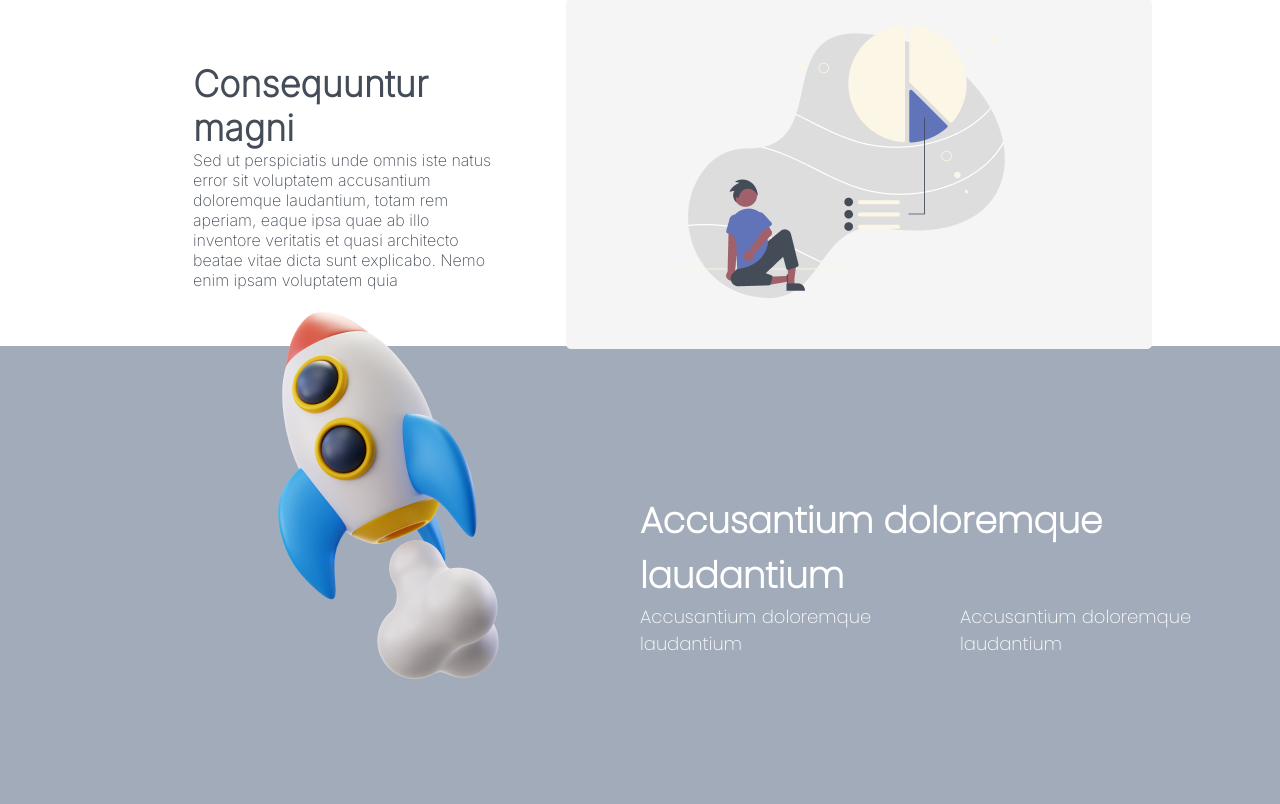
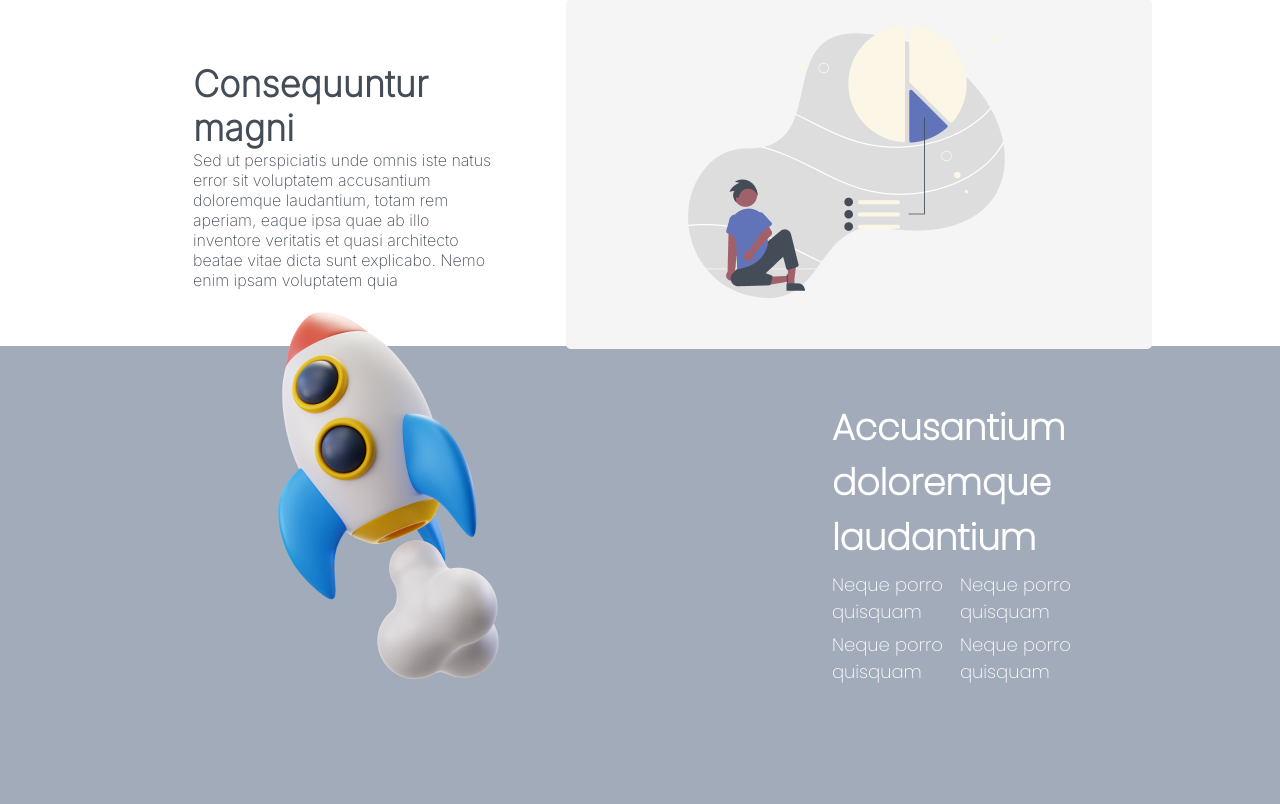
Before and after one commit to Swayamsvk/sur-sparrow-task, a PHP site: page / in a window 1280 px wide. Shown: the part 4616-5420 px from the top of the page. Run offline with PHP 8.4, Linux system fonts and the light colour scheme.

Commit message:
main page completed

```diff
--- a/css/style.css
+++ b/css/style.css
@@ -447,6 +447,7 @@ footer {
   display: flex;
   flex-direction: column;
   justify-content: flex-start;
+  align-items: flex-start;
 }
 
 .footer-image {
@@ -461,6 +462,17 @@ footer {
   justify-content: flex-start;
   color: white;
   margin: auto;
+  width: 40%;
+}
+
+.secondHalf-footer-big-text {
+  display: flex;
+  justify-content: center;
+  flex-direction: column;
+  align-items: center;
+  width: 50%;
+  margin-left: 30%;
+  margin-top: -10%;
 }
 
 .firstHalf-sub-footer {
@@ -472,7 +484,8 @@ footer {
 
 .secondHalf-sub-footer {
   display: flex;
-  justify-content: flex-end;
+  justify-content: center;
+  flex-direction: column;
   align-items: center;
   width: 50%;
 }
@@ -487,6 +500,7 @@ footer {
   font-size: 18px;
   font-weight: 400;
   font-family: "Poppins", sans-serif;
+  margin-top: 5%;
 }
 
 .text-color-sub-footer {
--- a/index.html
+++ b/index.html
@@ -1,5 +1,6 @@
 <!DOCTYPE html>
 <html lang="en">
+
 <head>
   <meta charset="UTF-8">
   <meta http-equiv="X-UA-Compatible" content="IE=edge">
@@ -17,6 +18,7 @@
   <link href="https://fonts.googleapis.com/css2?family=Inter:wght@200&display=swap" rel="stylesheet">
 
 </head>
+
 <body>
   <nav class="navbar background">
     <div class="nav-list">
@@ -28,7 +30,9 @@
       <li><a href="#features">Features</a></li>
       <li><a href="#usecases">Use Cases</a></li>
       <li><a href="#pricing">Pricing</a></li>
-            <li><div class="nav-button">SignUp</div></li>
+      <li>
+        <div class="nav-button">SignUp</div>
+      </li>
     </ul>
 
 
@@ -84,12 +88,14 @@
     </div>
     <div class="box-sub-sec-two-one">
       <p class="text-big-sub-sec-two-one text-color-sub-sec-two-one">Ut enim ad minima</p>
-            <p class="text-small-sub-sec text-color-sub-sec-two-one">At vero eos et accusamus et iusto odio dignissimos ducimus qui blanditiis</p>
+      <p class="text-small-sub-sec text-color-sub-sec-two-one">At vero eos et accusamus et iusto odio dignissimos
+        ducimus qui blanditiis</p>
     </div>
     <div class="box-sub-sec-two-two">
       <div class="firstHalf-sub-sec-two-two">
         <p class="text-big-sub-sec-two-two text-color-sub-sec-two-one">dolores eos qui ratione</p>
-            <p class="text-small-sub-sec-two-two text-color-sub-sec-two-one">Sed ut perspiciatis unde omnis iste natus error sit voluptatem</p>
+        <p class="text-small-sub-sec-two-two text-color-sub-sec-two-one">Sed ut perspiciatis unde omnis iste natus error
+          sit voluptatem</p>
       </div>
       <div class="div-sub-sec-two-two">
         <span class="divider-sub-sec-two-two"></span>
@@ -97,14 +103,16 @@
 
       <div class="secondHalf-sub-sec-two-two">
         <p class="text-big-sub-sec-two-two text-color-sub-sec-two-one">dolores eos qui ratione</p>
-            <p class="text-small-sub-sec-two-two text-color-sub-sec-two-one">Sed ut perspiciatis unde omnis iste natus error sit voluptatem</p>
+        <p class="text-small-sub-sec-two-two text-color-sub-sec-two-one">Sed ut perspiciatis unde omnis iste natus error
+          sit voluptatem</p>
       </div>
       <div class="div-sub-sec-two-two">
         <span class="divider-sub-sec-two-two"></span>
       </div>
       <div class="thirdHalf-sub-sec-two-two">
         <p class="text-big-sub-sec-two-two text-color-sub-sec-two-one">dolores eos qui ratione</p>
-            <p class="text-small-sub-sec-two-two text-color-sub-sec-two-one">Sed ut perspiciatis unde omnis iste natus error sit voluptatem</p>
+        <p class="text-small-sub-sec-two-two text-color-sub-sec-two-one">Sed ut perspiciatis unde omnis iste natus error
+          sit voluptatem</p>
       </div>
     </div>
   </section>
@@ -125,7 +133,8 @@
       </div>
       <div class="secondHalf-sec-three">
         <p class="text-big-sec-three">EVOLVE. EXPLORE.</p>
-            <p class="text-small-sec-three">All the pods you hold dear, find them here first. From chart toppers to newly discovered gems.</p>
+        <p class="text-small-sec-three">All the pods you hold dear, find them here first. From chart toppers to newly
+          discovered gems.</p>
         <div class="button-sec-three">Listen Now</div>
       </div>
     </div>
@@ -136,12 +145,15 @@
   <section class="fifthSection">
     <div class="box-sub-sec-two-one" style="margin-top: 7%;">
       <p class="text-big-sub-sec-two-one text-color-sub-sec-two-one">Ut enim ad minima</p>
-          <p class="text-small-sub-sec text-color-sub-sec-two-one">At vero eos et accusamus et iusto odio dignissimos ducimus qui blanditiis</p>
+      <p class="text-small-sub-sec text-color-sub-sec-two-one">At vero eos et accusamus et iusto odio dignissimos
+        ducimus qui blanditiis</p>
     </div>
     <div class="box-sub-sec-five-one">
       <div class="paras-sub-sec-five-one">
         <p class="text-big-sub-sec-five-one text-color-sub-sec-two-one">Consequuntur magni</p>
-          <p class="text-small-sub-sec-five-one text-color-sub-sec-two-one">Sed ut perspiciatis unde omnis iste natus error sit voluptatem accusantium doloremque laudantium, totam rem aperiam, eaque ipsa quae ab illo inventore veritatis et quasi architecto beatae vitae dicta sunt explicabo. Nemo enim ipsam voluptatem quia</p>
+        <p class="text-small-sub-sec-five-one text-color-sub-sec-two-one">Sed ut perspiciatis unde omnis iste natus
+          error sit voluptatem accusantium doloremque laudantium, totam rem aperiam, eaque ipsa quae ab illo inventore
+          veritatis et quasi architecto beatae vitae dicta sunt explicabo. Nemo enim ipsam voluptatem quia</p>
       </div>
 
 
@@ -157,13 +169,17 @@
       </div>
       <div class="paras-sub-sec-five-one">
         <p class="text-big-sub-sec-five-one text-color-sub-sec-two-one">Consequuntur magni</p>
-          <p class="text-small-sub-sec-five-one text-color-sub-sec-two-one">Sed ut perspiciatis unde omnis iste natus error sit voluptatem accusantium doloremque laudantium, totam rem aperiam, eaque ipsa quae ab illo inventore veritatis et quasi architecto beatae vitae dicta sunt explicabo. Nemo enim ipsam voluptatem quia</p>
+        <p class="text-small-sub-sec-five-one text-color-sub-sec-two-one">Sed ut perspiciatis unde omnis iste natus
+          error sit voluptatem accusantium doloremque laudantium, totam rem aperiam, eaque ipsa quae ab illo inventore
+          veritatis et quasi architecto beatae vitae dicta sunt explicabo. Nemo enim ipsam voluptatem quia</p>
       </div>
     </div>
     <div class="box-sub-sec-five-one">
       <div class="paras-sub-sec-five-one">
         <p class="text-big-sub-sec-five-one text-color-sub-sec-two-one">Consequuntur magni</p>
-          <p class="text-small-sub-sec-five-one text-color-sub-sec-two-one">Sed ut perspiciatis unde omnis iste natus error sit voluptatem accusantium doloremque laudantium, totam rem aperiam, eaque ipsa quae ab illo inventore veritatis et quasi architecto beatae vitae dicta sunt explicabo. Nemo enim ipsam voluptatem quia</p>
+        <p class="text-small-sub-sec-five-one text-color-sub-sec-two-one">Sed ut perspiciatis unde omnis iste natus
+          error sit voluptatem accusantium doloremque laudantium, totam rem aperiam, eaque ipsa quae ab illo inventore
+          veritatis et quasi architecto beatae vitae dicta sunt explicabo. Nemo enim ipsam voluptatem quia</p>
       </div>
 
 
@@ -179,18 +195,26 @@
 
     </div>
     <div class="secondHalf-footer">
+
+      <div class="secondHalf-footer-big-text">
         <p class="text-big-sub-footer text-color-sub-footer">Accusantium doloremque laudantium</p>
+      </div>
       <div class="box-main-sub-footer">
 
+
         <div class="firstHalf-sub-footer">
-            <p class="text-small-sub-footer text-color-sub-footer">Accusantium doloremque laudantium</p>
+          <p class="text-small-sub-footer text-color-sub-footer">Neque porro quisquam</p>
+          <p class="text-small-sub-footer text-color-sub-footer">Neque porro quisquam</p>
         </div>
         <div class="secondHalf-sub-footer">
-            <p class="text-small-sub-footer text-color-sub-footer">Accusantium doloremque laudantium</p>
+          <p class="text-small-sub-footer text-color-sub-footer">Neque porro quisquam</p>
+          <p class="text-small-sub-footer text-color-sub-footer">Neque porro quisquam</p>
         </div>
       </div>
+
     </div>
   </footer>
 
 </body>
+
 </html>
```
Lines whose indentation alone changed are shown as unchanged.
